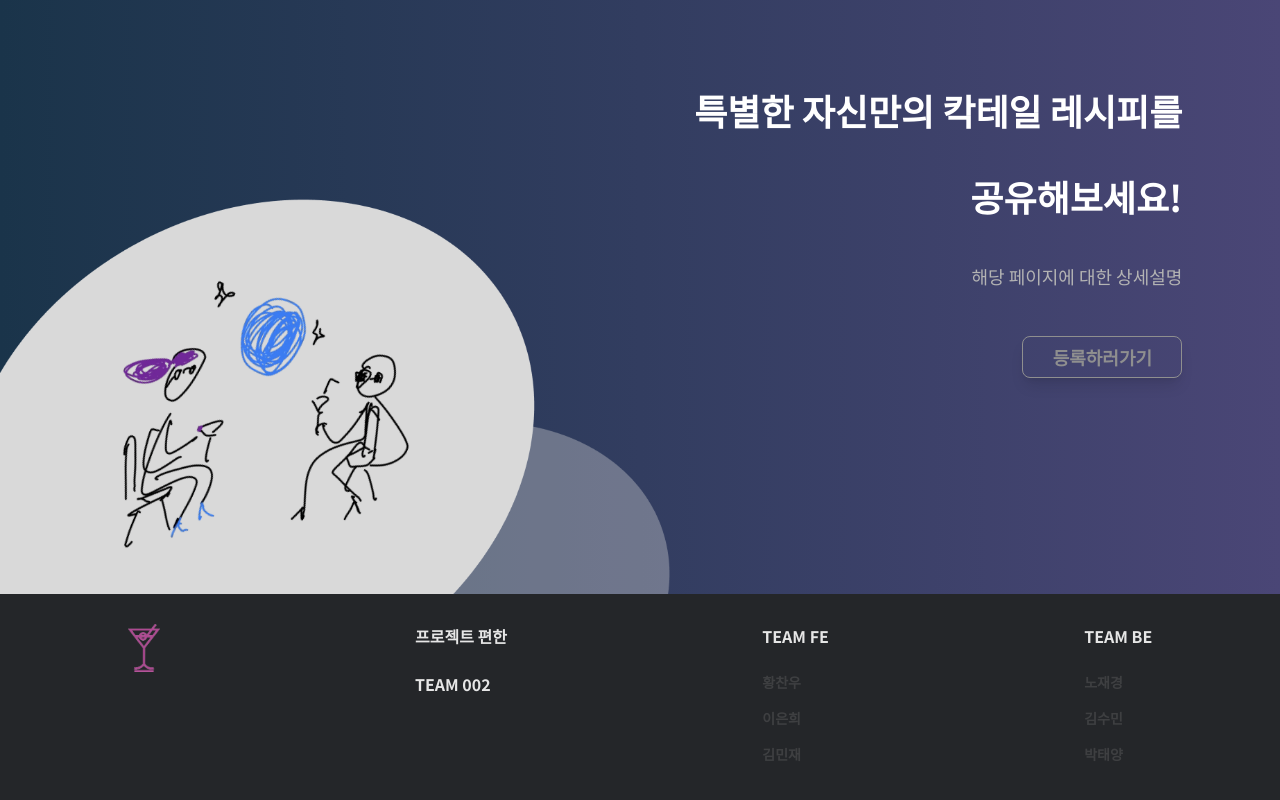
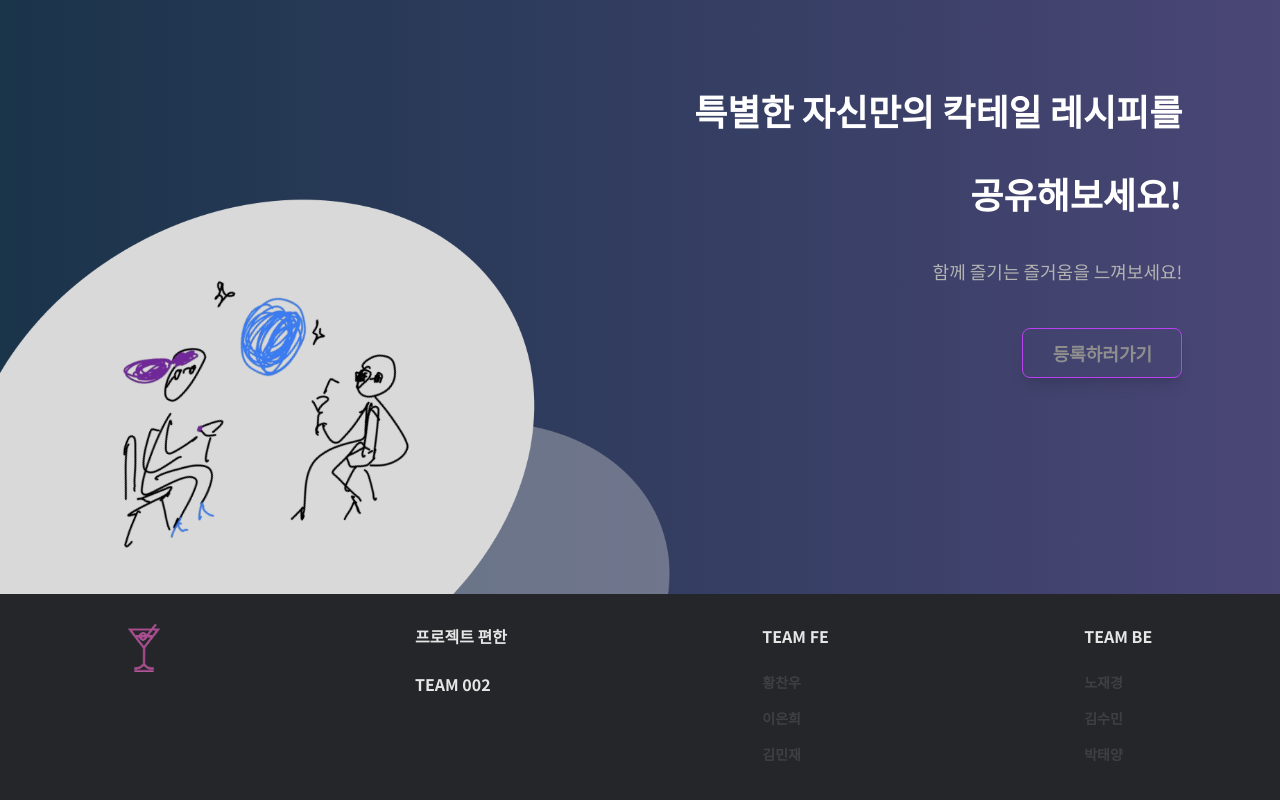
Before and after one commit to codestates-seb/seb44_main_002, a React (Create React App) app in the folder client/: page / in a window 1280 px wide. Shown: the part 1496-2296 px from the top of the page. Built offline with nearby package versions, Linux system fonts and the light colour scheme; no server answers.

Commit message:
chore : advice 디자인 변경

```diff
--- a/client/src/pages/Main/Advice/Advice.js
+++ b/client/src/pages/Main/Advice/Advice.js
@@ -38,12 +38,13 @@ export default function Advice({ error }) {
             공유해보세요!
           </p>
           <p className="text-lg font-normal text-gray-200 max-[884px]:mb-4">
-            해당 페이지에 대한 상세설명
+            함께 즐기는 즐거움을 느껴보세요!
           </p>
           <HoverButton
             onClick={registrationHandler}
-            size="w-40 h-[42px]"
+            size="w-40 h-[50px]"
             fontSize="text-lg"
+            borderColor="border-pointPurple-100"
           >
             등록하러가기
           </HoverButton>
```
